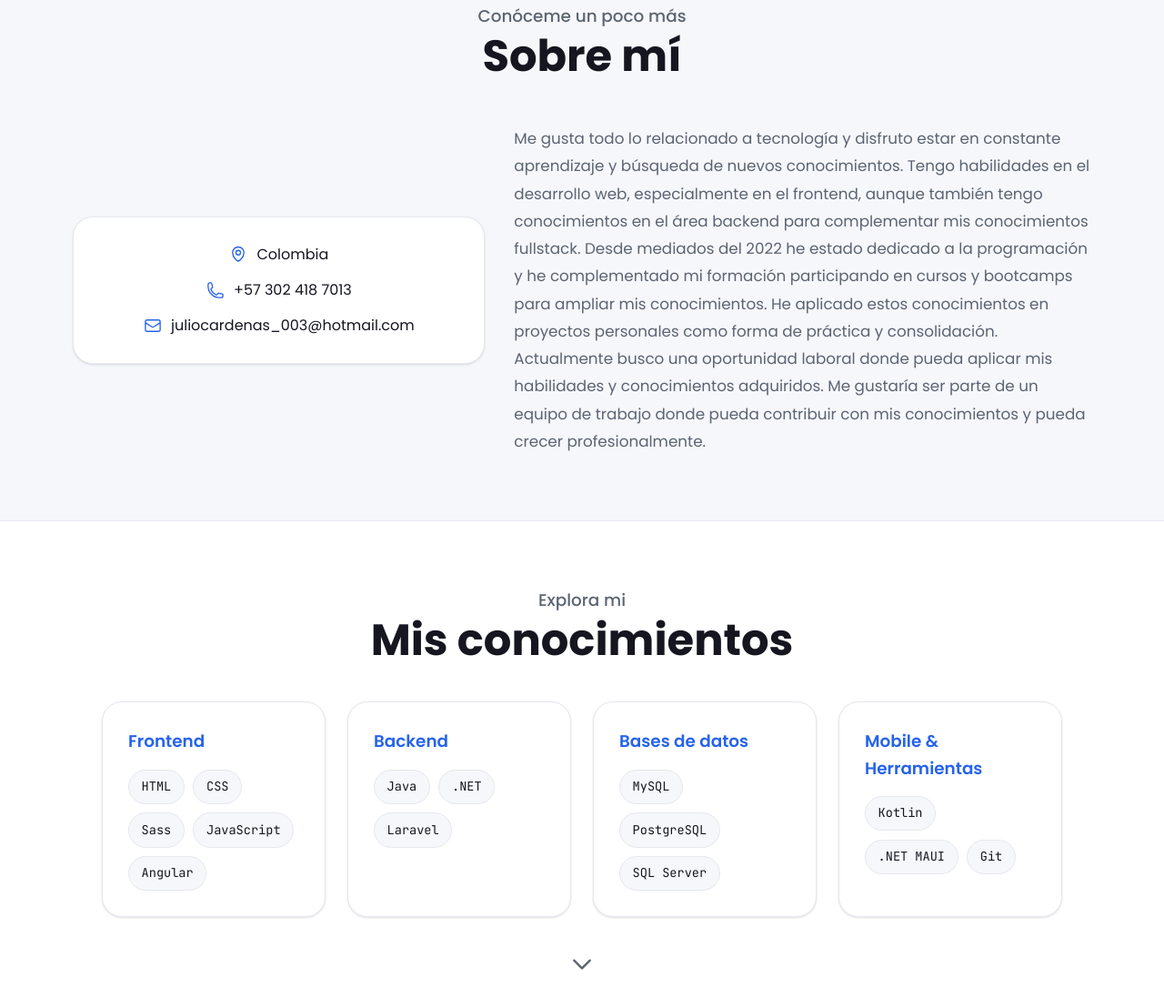
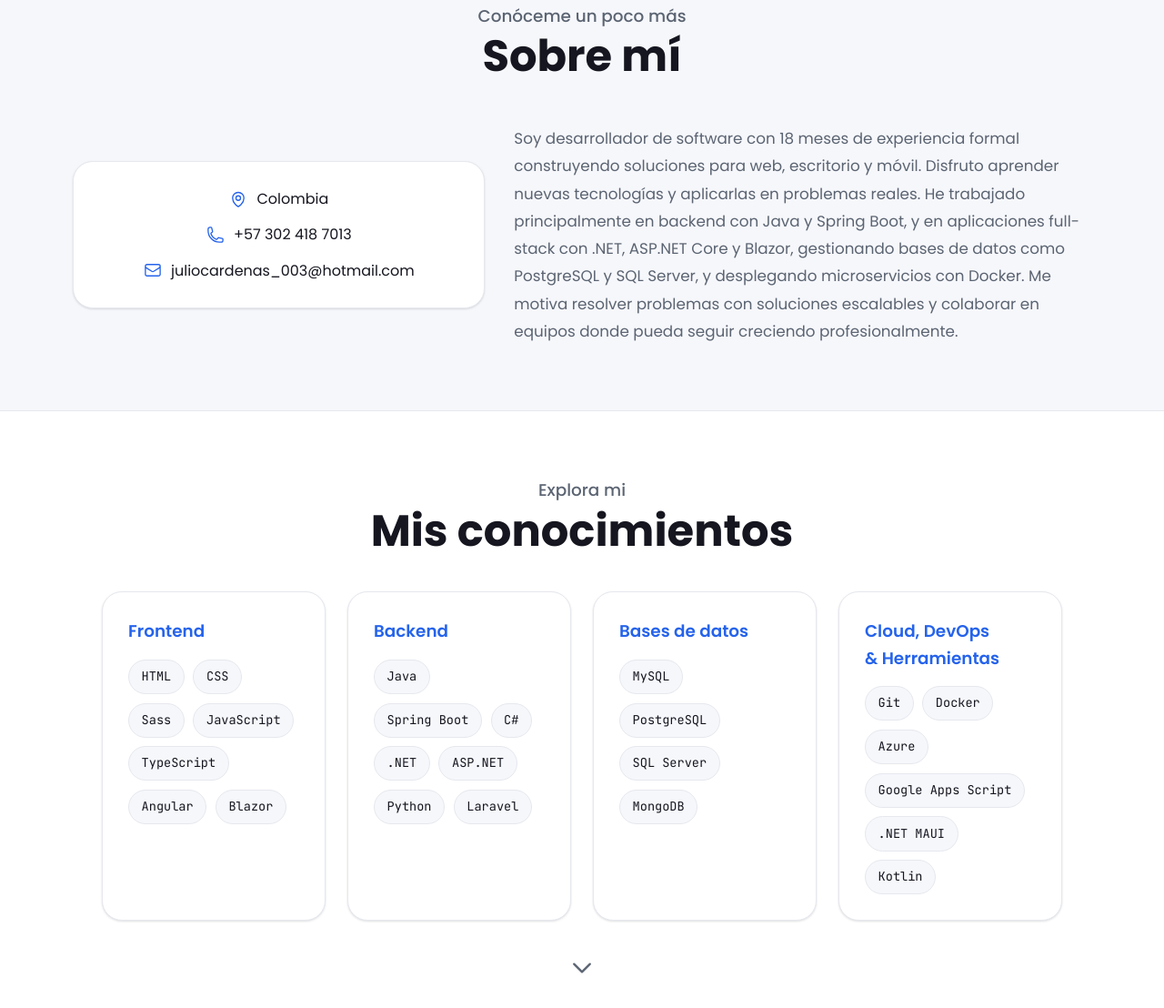
Before and after one commit to JulioCarHol/miportfolio-js, a plain HTML site: page index.html in a window 1280 px wide. Shown: the part 870-1978 px from the top of the page at 91% size. Drawn offline with Linux system fonts and the light colour scheme.

Commit message:
FIX INFO PORTFOLIO
FIX INFO PORTFOLIO

```diff
--- a/index.html
+++ b/index.html
@@ -4,10 +4,10 @@
         <meta charset="UTF-8" />
         <meta http-equiv="X-UA-Compatible" content="IE=edge" />
         <meta name="viewport" content="width=device-width, initial-scale=1.0" />
-        <title>Julio Cárdenas — Desarrollador Fullstack</title>
+        <title>Julio Cárdenas — Desarrollador de Software</title>
         <meta
             name="description"
-            content="Portafolio de Julio Cárdenas, desarrollador web fullstack. Conoce mis proyectos, habilidades y formas de contacto."
+            content="Portafolio de Julio Cárdenas, desarrollador de software. Conoce mis proyectos, habilidades y formas de contacto."
         />
         <meta name="author" content="Julio Cárdenas" />
         <meta
@@ -23,11 +23,11 @@
         <meta property="og:type" content="website" />
         <meta
             property="og:title"
-            content="Julio Cárdenas — Desarrollador Fullstack"
+            content="Julio Cárdenas — Desarrollador de Software"
         />
         <meta
             property="og:description"
-            content="Desarrollador web fullstack. Proyectos, habilidades y contacto."
+            content="Desarrollador de software. Proyectos, habilidades y contacto."
         />
         <meta property="og:image" content="./assets/project-1.jpg" />
         <meta name="twitter:card" content="summary_large_image" />
@@ -187,7 +187,7 @@
             <div class="section__text">
                 <p class="section__text__p1">Hola, soy</p>
                 <h1 class="title gradient-text">Julio Cárdenas</h1>
-                <p class="section__text__p2">Desarrollador Fullstack</p>
+                <p class="section__text__p2">Desarrollador de Software</p>
                 <div class="btn-container">
                     <button
                         class="btn btn-primary"
@@ -338,22 +338,18 @@
                     </div>
                     <div class="text-container reveal">
                         <p>
-                            Me gusta todo lo relacionado a tecnología y disfruto
-                            estar en constante aprendizaje y búsqueda de nuevos
-                            conocimientos. Tengo habilidades en el desarrollo
-                            web, especialmente en el frontend, aunque también
-                            tengo conocimientos en el área backend para
-                            complementar mis conocimientos fullstack. Desde
-                            mediados del 2022 he estado dedicado a la
-                            programación y he complementado mi formación
-                            participando en cursos y bootcamps para ampliar mis
-                            conocimientos. He aplicado estos conocimientos en
-                            proyectos personales como forma de práctica y
-                            consolidación. Actualmente busco una oportunidad
-                            laboral donde pueda aplicar mis habilidades y
-                            conocimientos adquiridos. Me gustaría ser parte de
-                            un equipo de trabajo donde pueda contribuir con mis
-                            conocimientos y pueda crecer profesionalmente.
+                            Soy desarrollador de software con 18 meses de
+                            experiencia formal construyendo soluciones para web,
+                            escritorio y móvil. Disfruto aprender nuevas
+                            tecnologías y aplicarlas en problemas reales. He
+                            trabajado principalmente en backend con Java y
+                            Spring Boot, y en aplicaciones full-stack con .NET,
+                            ASP.NET Core y Blazor, gestionando bases de datos
+                            como PostgreSQL y SQL Server, y desplegando
+                            microservicios con Docker. Me motiva resolver
+                            problemas con soluciones escalables y colaborar en
+                            equipos donde pueda seguir creciendo
+                            profesionalmente.
                         </p>
                     </div>
                 </div>
@@ -371,14 +367,20 @@
                         <li class="pill">CSS</li>
                         <li class="pill">Sass</li>
                         <li class="pill">JavaScript</li>
+                        <li class="pill">TypeScript</li>
                         <li class="pill">Angular</li>
+                        <li class="pill">Blazor</li>
                     </ul>
                 </div>
                 <div class="skills-group reveal">
                     <h3 class="skills-cat">Backend</h3>
                     <ul class="skill-pills">
                         <li class="pill">Java</li>
+                        <li class="pill">Spring Boot</li>
+                        <li class="pill">C#</li>
                         <li class="pill">.NET</li>
+                        <li class="pill">ASP.NET</li>
+                        <li class="pill">Python</li>
                         <li class="pill">Laravel</li>
                     </ul>
                 </div>
@@ -388,14 +390,18 @@
                         <li class="pill">MySQL</li>
                         <li class="pill">PostgreSQL</li>
                         <li class="pill">SQL Server</li>
+                        <li class="pill">MongoDB</li>
                     </ul>
                 </div>
                 <div class="skills-group reveal">
-                    <h3 class="skills-cat">Mobile &amp; Herramientas</h3>
+                    <h3 class="skills-cat">Cloud, DevOps &amp; Herramientas</h3>
                     <ul class="skill-pills">
+                        <li class="pill">Git</li>
+                        <li class="pill">Docker</li>
+                        <li class="pill">Azure</li>
+                        <li class="pill">Google Apps Script</li>
+                        <li class="pill">.NET MAUI</li>
                         <li class="pill">Kotlin</li>
-                        <li class="pill">.NET MAUI</li>
-                        <li class="pill">Git</li>
                     </ul>
                 </div>
             </div>
```
